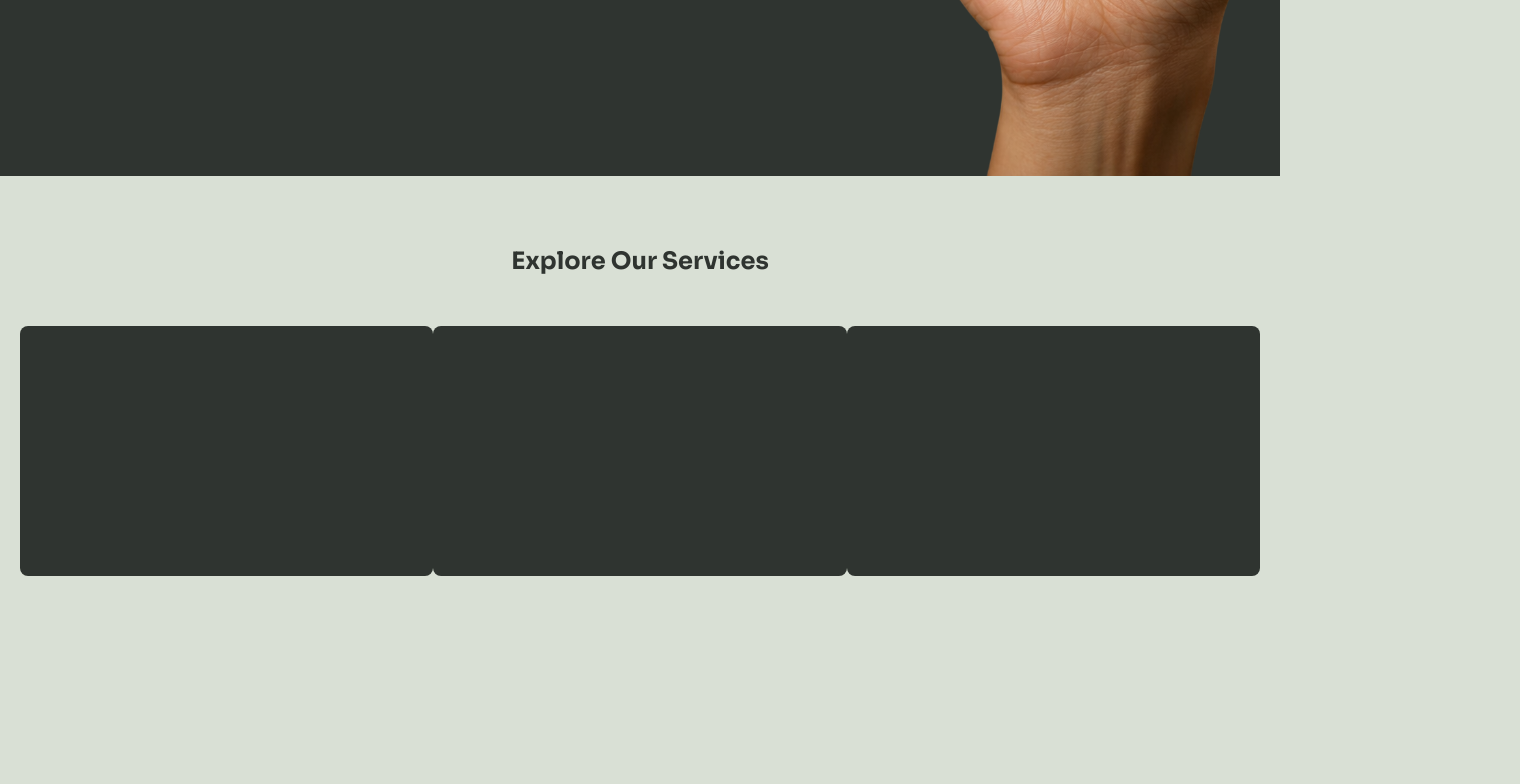
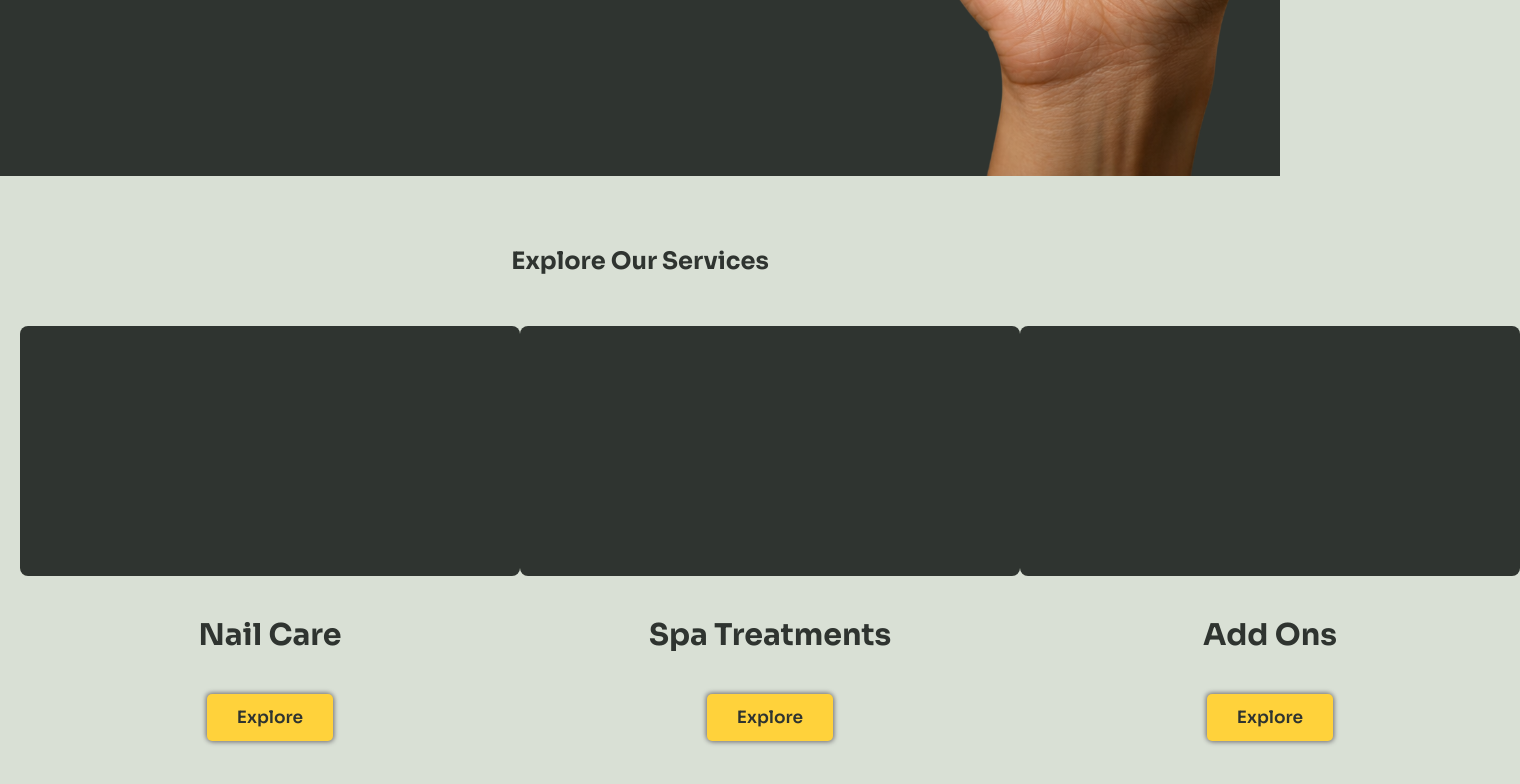
Before and after one commit to Seanjohnferesi/Wakanaka-Website-React-PT2, a React (Vite) app: page / in a window 1280 px wide. Shown: the part 554-1338 px from the top of the page, 1520 px wide, since content can reach past the window. Built offline with nearby package versions, Linux system fonts and the light colour scheme.

Commit message:
Add services names and explore buttons

```diff
--- a/src/components/ServicesSection.jsx
+++ b/src/components/ServicesSection.jsx
@@ -1,5 +1,4 @@
 import "../styles/services-section.css"
-import {services} from "../utils/servicesData.js"
 
 function ServicesSection () {
     return(
@@ -7,14 +6,21 @@ function ServicesSection () {
             <h1>Explore Our Services</h1>
             <div className="services">
                 <div className="services-tab">
+                    <div className="nail-care"></div>
+                    <h2 className="names">Nail Care</h2>
+                    <button>Explore</button>
                 </div>
 
                 <div className="services-tab">
-
+                    <div className="spa"></div>
+                    <h2 className="names">Spa Treatments</h2>
+                    <button>Explore</button>
                 </div>
 
                 <div className="services-tab">
-
+                    <div className="add-on"></div>
+                    <h2 className="names">Add Ons</h2>
+                    <button>Explore</button>
                 </div>
             </div>
         </section>
--- a/src/styles/services-section.css
+++ b/src/styles/services-section.css
@@ -16,6 +16,14 @@ h1{
 
 /***** SERVICES TABS *****/
 .services-tab{
+    display: flex;
+    flex-direction: column;
+    align-items: center;
+    gap: 40px;
+}
+
+
+.nail-care, .spa, .add-on{
     width: 500px;
     height: 250px;
     border-radius: 8px;
@@ -26,7 +34,19 @@ h1{
     display: flex;
     justify-content: space-evenly;
     text-align: center;
-    color: var(--txt-color);
+    color: var(--bg-color);
     font-size: 30px;
-    margin-top: 20px;
 }
+
+.services-tab button{
+    border: none;
+    padding: 13px 30px;
+    border-radius: 5px;
+    font-family: inherit;
+    font-size: 1.0625rem;
+    font-weight: 600;
+    color: var(--bg-color);
+    background-color: var(--accent-color);
+    box-shadow: 1px 1px 5px grey, -1px -1px 5px grey;
+    cursor: pointer;
+}
```
